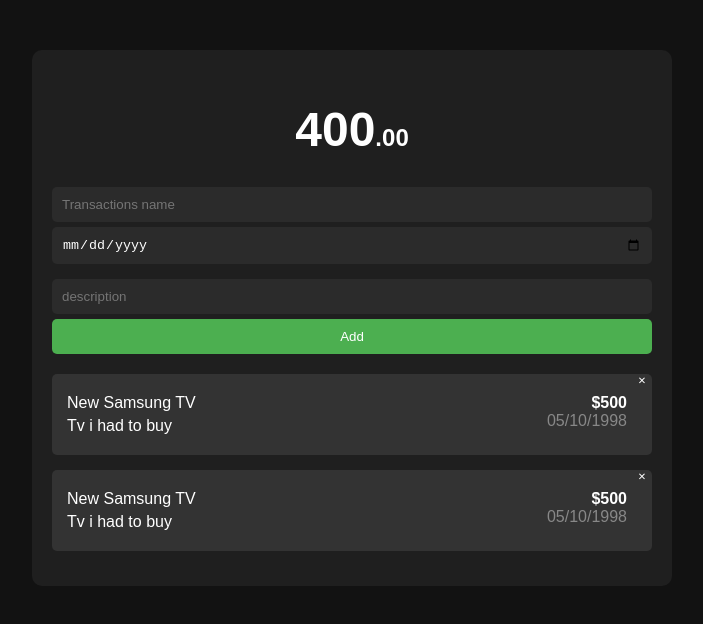
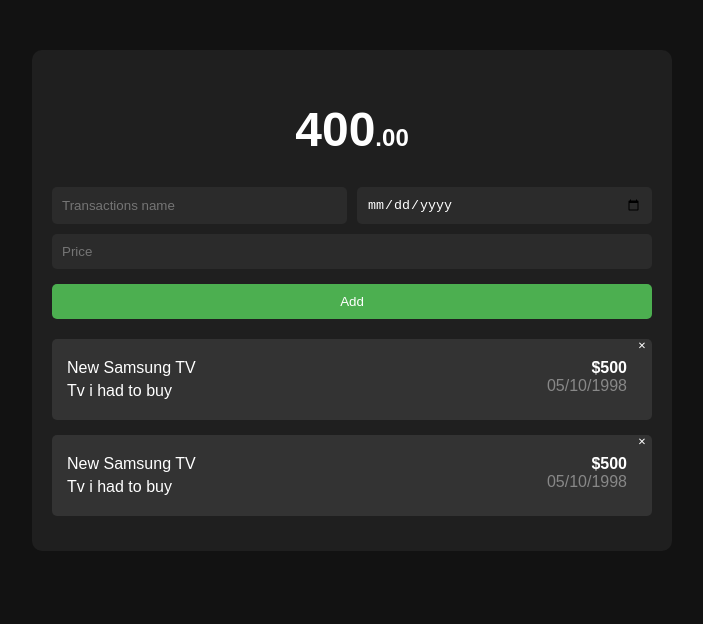
Before and after one commit to alon1525/Expense-Tracker, a React (Create React App) app: page / in a window 1280 px wide. Shown: the top 624 px of the page, without its empty margins (288-991 px from the left). Built offline with nearby package versions, Linux system fonts and the light colour scheme.

Commit message:
changed the inputs to price instead of description and added mongoDB connection

```diff
--- a/api/models/Transaction.js
+++ b/api/models/Transaction.js
@@ -2,10 +2,10 @@ import {model,Schema} from "mongoose"
 
 const TransactionSchema = new Schema({
     name: {type: String,required: true},
-    description: {type: String,required: true},
-    datetime: {type: Date,required: true}
+    datetime: {type: Date,required: true},
+    price: {type: Number,required: true}
 })
 
 const TransactionModel = model("Transaction",TransactionSchema);
 
-module.exports = TransactionModel;
+export default TransactionModel;
--- a/package.json
+++ b/package.json
@@ -10,6 +10,7 @@
     "cors": "^2.8.5",
     "express": "^4.19.2",
     "gsap": "^3.12.5",
+    "mongoose": "^8.4.1",
     "react": "^18.3.1",
     "react-datepicker": "^6.9.0",
     "react-dom": "^18.3.1",
--- a/src/App.css
+++ b/src/App.css
@@ -32,13 +32,24 @@ form {
 }
 
 /* Input and button styles */
-.basic,
-.description {
+input{
   margin-bottom: 15px;
 }
 
-input[type="text"],
-input[type="date"],
+.basic {
+  display: flex;
+  gap: 10px; /* Space between the inputs */
+  margin-bottom: 10px;
+}
+
+.basic .name,
+.basic .date {
+  flex: 1; /* Make the inputs share the space equally */
+  min-width: 0;
+  margin-bottom: 0;
+}
+
+input,
 button {
   padding: 10px;
   border: none;
@@ -48,9 +59,11 @@ button {
 }
 
 input[type="text"],
-input[type="date"] {
+input[type="date"],
+input {
   background-color: #2b2b2b;
   color: #fff;
+
 }
 
 button {
--- a/src/App.js
+++ b/src/App.js
@@ -4,28 +4,36 @@ import "./App.css";
 function App() {
   const [transactions, setTransactions] = useState([]);
   const [name, setName] = useState("");
-  const [datetime, setDate] = useState("");
-  const [description, setDescription] = useState("");
+  const [datetime, setDatetime] = useState("");
+  const [price, setPrice] = useState("");
+  //const [description, setDescription] = useState("");
 
 
   const addNewTransaction = async (event) => {
-    const newTransaction = { name, description, datetime};
-    const url = process.env.REACT_APP_CURRENT_DIRECTORY + "/transactions";
+    const newTransaction = { name,price, datetime};
+    const url = process.env.REACT_APP_CURRENT_DIRECTORY + "/transaction";
     event.preventDefault();
     console.log(url);
+    try {
       const response = await fetch(url, {
         method: "POST",
-      headers: { "content-type": "application/json" },
+        headers: { "Content-Type": "application/json" },
         body: JSON.stringify(newTransaction),
       });
       const result = await response.json();
       setTransactions([...transactions, result]);
-    console.log(result);
-    setName("")
-    setDate("")
-    setDescription("")//reseting the transaction form
-  };
+      console.log("Transaction added: ", result);
 
+      // Reset form fields
+      setName("");
+      setDatetime("");
+      //setDescription("");
+      setPrice("");
+    }
+    catch (error) {
+      console.error("Error adding transaction: ", error);
+    }
+}
   return (
     <main>
       <h1>
@@ -43,16 +51,16 @@ function App() {
           <input
             type="date"
             value={datetime}
-            onChange={(ev) => setDate(ev.target.datetime)}
+            onChange={(ev) => setDatetime(ev.target.value)}
             className="date"
           ></input>
         </div>
-        <div className="description">
+        <div className="price">
           <input
-            type="text"
-            value={description}
-            onChange={(ev) => setDescription(ev.target.description)}
-            placeholder="description"
+            type="number"
+            value={price}
+            onChange={(ev) => setPrice(ev.target.value)}
+            placeholder="Price"
           ></input>
         </div>
         <button type="submit">Add</button>
```
Also changed, not shown: api/index.js (+9 -5 lines), 2 other files (tests, documents, lock files or other folders). Lines whose indentation alone changed are shown as unchanged.
